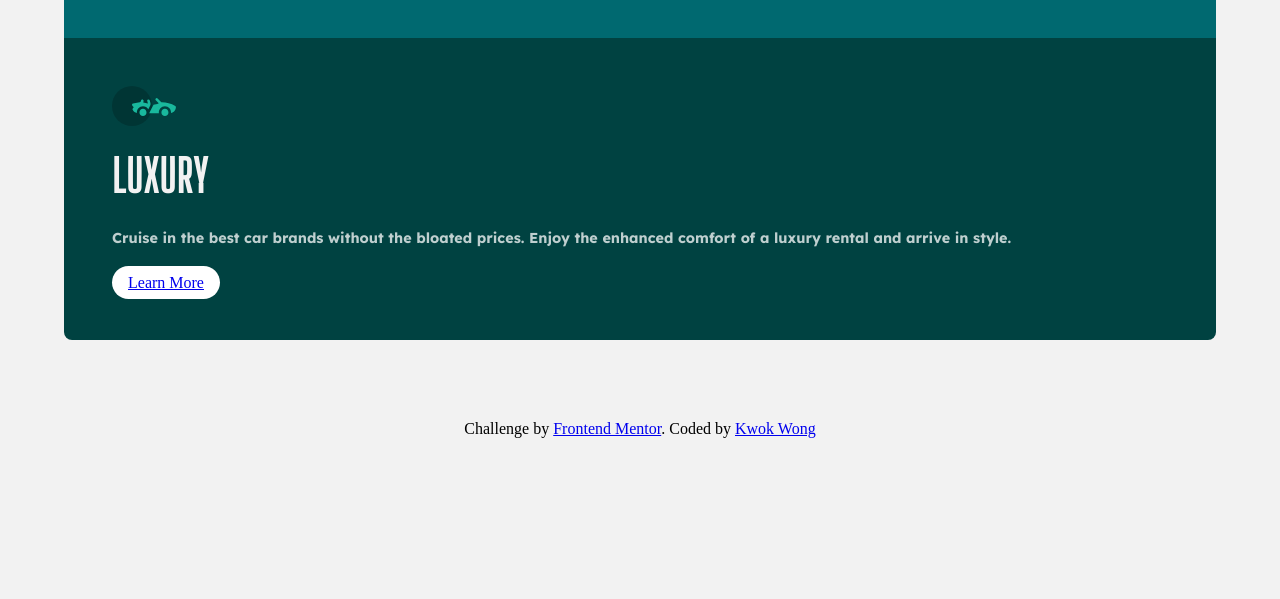
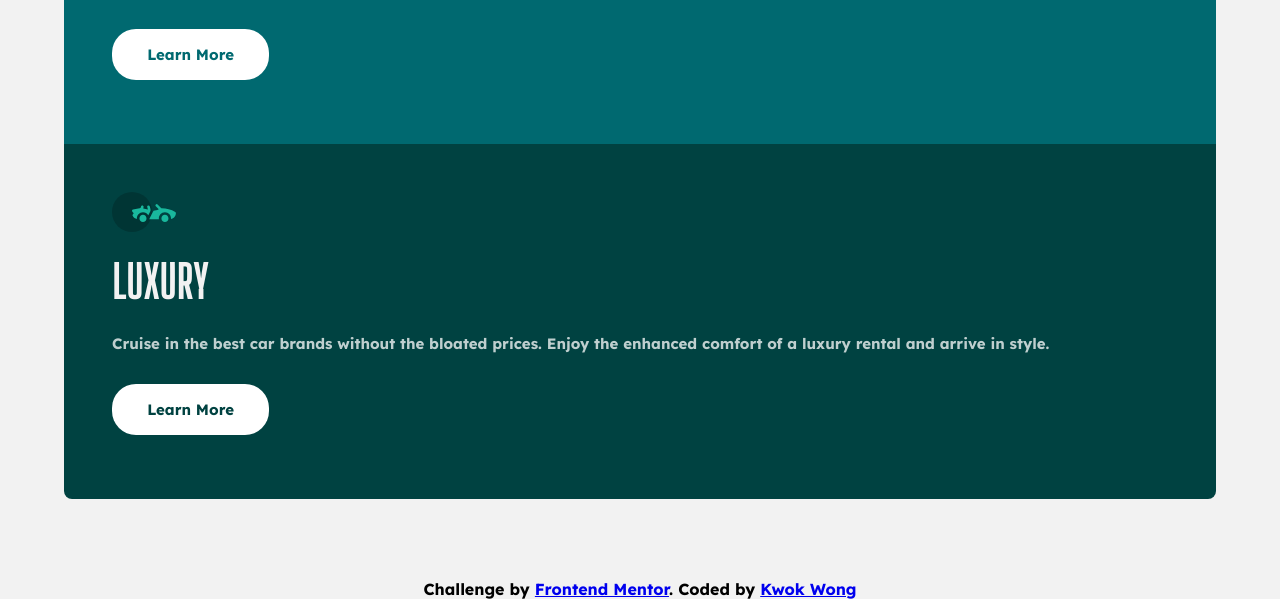
Before and after one commit to kwokkw/3-Column-Preview-Card-Component-Main, a plain HTML site: page index.html in a window 1280 px wide. Shown: the part 646-1245 px from the top of the page. Before the commit the page ends 1084 px from the top, so only its background shows below. Drawn offline with Linux system fonts and the light colour scheme.

Commit message:
Update index.css

```diff
--- a/index.css
+++ b/index.css
@@ -18,9 +18,9 @@ img {
 
 :root {
     /* || PRIMARY COLORS */
-    --card1-bg-color: hsl(31, 77%, 52%);
-    --card2-bg-color: hsl(184, 100%, 22%);
-    --card3-bg-color: hsl(179, 100%, 13%);
+    --card1-bg-color: rgb(227, 136, 38);
+    --card2-bg-color: rgb(0, 105, 112);
+    --card3-bg-color: rgb(0, 66, 65);
 
     /* || NEUTRAL COLORS */
     --transparent-white: hsla(0, 0%, 100%, 0.75); /* paragraphs */
@@ -30,26 +30,30 @@ img {
 body {
     background-color: var(--bg-color);
     min-height: 100vh;
+    font-family: "Lexend Deca";
+    font-size: 0.9375rem;
     /* display: grid;
     place-content: center; */
 }
 
 main {
     max-width: 90%;
-    margin: 5rem auto;
+    margin: 5rem auto ;
 }
 
 article {
-    padding: 3rem;
+    padding: 3rem 3rem 5rem;
 }
 
 .card1 {
     background-color: var(--card1-bg-color);
     border-radius: 0.5rem 0.5rem 0 0;
 }
+
 .card2 {
     background-color: var(--card2-bg-color);
 }
+
 .card3 {
     background-color: var(--card3-bg-color);
     border-radius: 0 0 0.5rem 0.5rem;
@@ -69,19 +73,31 @@ article h2 {
 }
 
 article p {
-    font-family: "Lexend Deca";
-    font-size: 0.9rem;
     color: var(--transparent-white);
     line-height: 1.5rem;
-    padding-bottom: 1.5rem;
+    padding-bottom: 2.75rem;
 }
+
+/* LINK */
 
 article a {
     background-color: white;
-    max-width: 50%;
-    padding: 0.5rem 1rem;
+    text-decoration: none;
+    padding: 1rem 2.2rem;
     border-radius: 1.5rem;
     text-align: center;
+}
+
+.card1 a {
+    color: var(--card1-bg-color);
+}
+
+.card2 a {
+    color: var(--card2-bg-color);
+}
+
+.card3 a {
+    color: var(--card3-bg-color);
 }
 
 footer {
```
